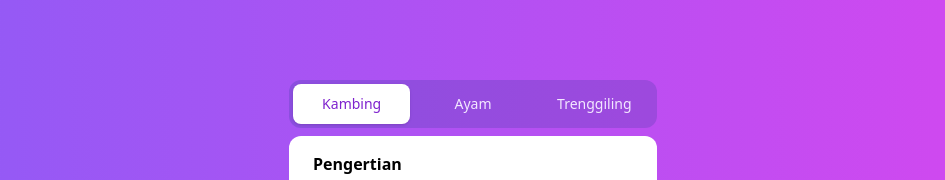
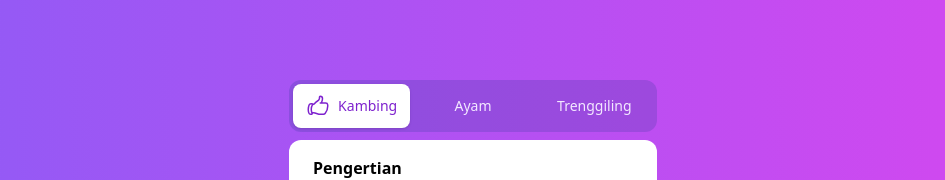
Before and after one commit to suliskh/example-compound-component, a React (Vite) app: page / in a window 1280 px wide. Shown: the top 180 px of the page, without its empty margins (167-1112 px from the left). Built offline with nearby package versions, Linux system fonts and the light colour scheme.

Commit message:
feat(step-5): add tab icon

```diff
--- a/src/App.tsx
+++ b/src/App.tsx
@@ -11,6 +11,22 @@
             {
               key: "kambing",
               title: "Kambing",
+              icon: (
+                <svg
+                  xmlns="http://www.w3.org/2000/svg"
+                  fill="none"
+                  viewBox="0 0 24 24"
+                  strokeWidth={1.5}
+                  stroke="currentColor"
+                  className="w-6 h-6"
+                >
+                  <path
+                    strokeLinecap="round"
+                    strokeLinejoin="round"
+                    d="M6.633 10.5c.806 0 1.533-.446 2.031-1.08a9.041 9.041 0 012.861-2.4c.723-.384 1.35-.956 1.653-1.715a4.498 4.498 0 00.322-1.672V3a.75.75 0 01.75-.75A2.25 2.25 0 0116.5 4.5c0 1.152-.26 2.243-.723 3.218-.266.558.107 1.282.725 1.282h3.126c1.026 0 1.945.694 2.054 1.715.045.422.068.85.068 1.285a11.95 11.95 0 01-2.649 7.521c-.388.482-.987.729-1.605.729H13.48c-.483 0-.964-.078-1.423-.23l-3.114-1.04a4.501 4.501 0 00-1.423-.23H5.904M14.25 9h2.25M5.904 18.75c.083.205.173.405.27.602.197.4-.078.898-.523.898h-.908c-.889 0-1.713-.518-1.972-1.368a12 12 0 01-.521-3.507c0-1.553.295-3.036.831-4.398C3.387 10.203 4.167 9.75 5 9.75h1.053c.472 0 .745.556.5.96a8.958 8.958 0 00-1.302 4.665c0 1.194.232 2.333.654 3.375z"
+                  />
+                </svg>
+              ),
               content: (
                 <div className="space-y-4">
                   <div className="space-y-1">
--- a/src/components/Tab/index.tsx
+++ b/src/components/Tab/index.tsx
@@ -14,6 +14,7 @@
 type TabItem = {
   key: string;
   title: string;
+  icon?: React.ReactNode;
   content: React.ReactNode;
 };
 
@@ -50,12 +51,10 @@
         {items.map((item) => {
           const isSelected = item.key === selected;
 
-          console.log({ isSelected, key: item.key });
-
           return (
             <button
               className={clsx(
-                "w-full rounded-lg py-2.5 px-3 text-sm font-medium leading-5 ring-white ring-opacity-60 ring-offset-2 ring-offset-purple-400 focus:outline-none focus:ring-2",
+                "w-full flex space-x-2 items-center justify-center rounded-lg py-2.5 px-3 text-sm font-medium leading-5 ring-white ring-opacity-60 ring-offset-2 ring-offset-purple-400 focus:outline-none focus:ring-2",
                 isSelected
                   ? "text-purple-700 bg-white shadow"
                   : "text-purple-100 hover:bg-white/[0.12] hover:text-white"
@@ -69,7 +68,7 @@
               type="button"
               onClick={() => setSelected(item.key)}
             >
-              {item.title}
+              {item.icon} <span>{item.title}</span>
             </button>
           );
         })}
```
